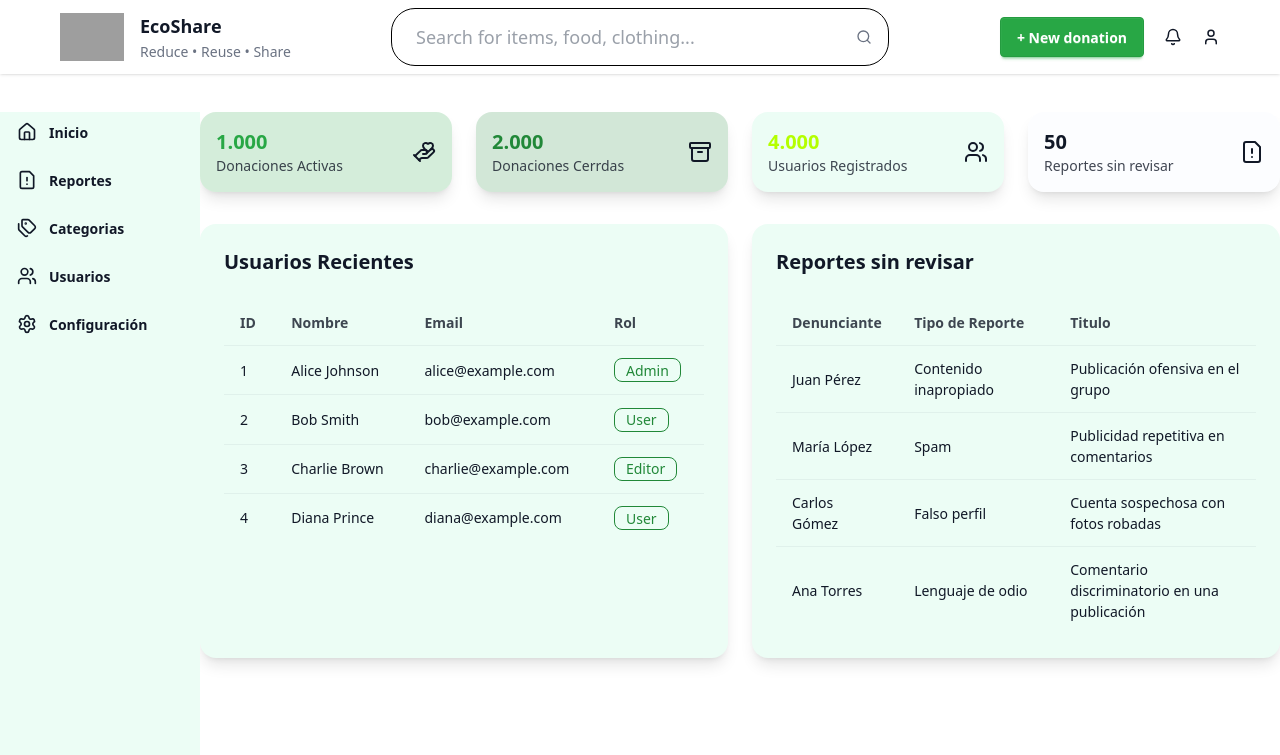
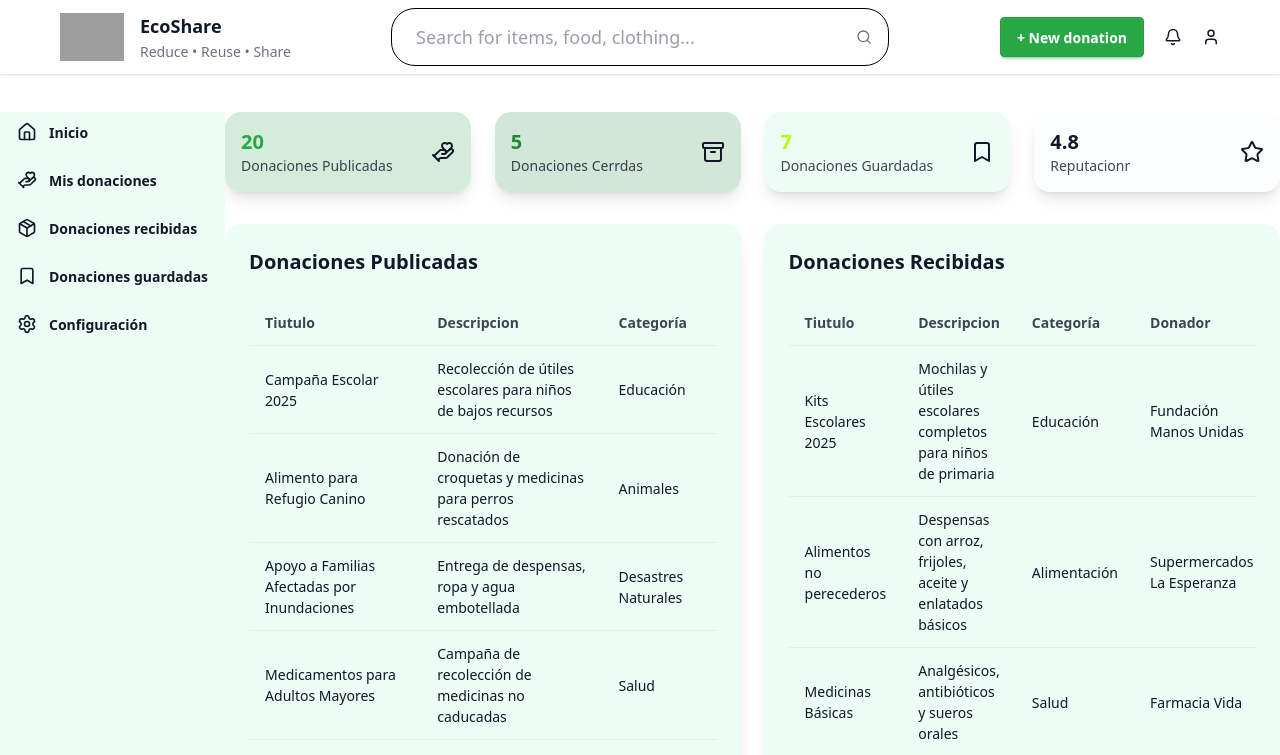
Before and after one commit to rfiguerac/ecoshare, a React (Vite) app: page /dashboard in a window 1280 px wide. Shown: the top 755 px of the page. Built offline with nearby package versions, Linux system fonts and the light colour scheme; grey boxes are pictures that could not be loaded.

Commit message:
añadido rendericación condicional al dashbord segun el rol

```diff
--- /dev/null
+++ b/src/components/Dashboard/DonationRecibed.tsx
@@ -0,0 +1,71 @@
+export const DonationRecibed = () => {
+
+    const tableData = [
+  {
+    id: 1,
+    title: "Kits Escolares 2025",
+    descripcion: "Mochilas y útiles escolares completos para niños de primaria",
+    category: "Educación",
+    donor: "Fundación Manos Unidas"
+  },
+  {
+    id: 2,
+    title: "Alimentos no perecederos",
+    descripcion: "Despensas con arroz, frijoles, aceite y enlatados básicos",
+    category: "Alimentación",
+    donor: "Supermercados La Esperanza"
+  },
+  {
+    id: 3,
+    title: "Medicinas Básicas",
+    descripcion: "Analgésicos, antibióticos y sueros orales",
+    category: "Salud",
+    donor: "Farmacia Vida"
+  },
+  {
+    id: 4,
+    title: "Ropa de Invierno",
+    descripcion: "Chamarras, guantes y bufandas en buen estado",
+    category: "Ropa",
+    donor: "Colegio San José"
+  },
+  {
+    id: 5,
+    title: "Croquetas y Accesorios",
+    descripcion: "Alimento, camas y correas para perros rescatados",
+    category: "Animales",
+    donor: "Asociación Patitas Felices"
+  }
+];
+
+
+    return (
+        <div className="card w-full shadow-lg rounded-2xl bg-base-200">
+            <div className="card-body p-6">
+                <h2 className="card-title text-xl font-bold mb-4">Donaciones Recibidas</h2>
+                <div className="overflow-x-auto">
+                    <table className="table w-full">
+                        <thead>
+                            <tr>
+                                <th className="font-semibold text-base-content/80">Tiutulo</th>
+                                <th className="font-semibold text-base-content/80">Descripcion</th>
+                                <th className="font-semibold text-base-content/80">Categoría</th>
+                                <th className="font-semibold text-base-content/80">Donador</th>
+                            </tr>
+                        </thead>
+                        <tbody>
+                            {tableData.map((donation) => (
+                                <tr key={donation.id}>
+                                    <td>{donation.title}</td>
+                                    <td>{donation.descripcion}</td>
+                                    <td>{donation.category}</td>
+                                    <td>{donation.donor}</td>
+                                </tr>
+                            ))}
+                        </tbody>
+                    </table>
+                </div>
+            </div>
+        </div>
+    )
+}
--- /dev/null
+++ b/src/components/Dashboard/DonationsDone.tsx
@@ -0,0 +1,58 @@
+export const DonationDone = () => {
+
+    const tableData = [
+  {
+    reporter: "Campaña Escolar 2025",
+    type: "Recolección de útiles escolares para niños de bajos recursos",
+    title: "Educación"
+  },
+  {
+    reporter: "Alimento para Refugio Canino",
+    type: "Donación de croquetas y medicinas para perros rescatados",
+    title: "Animales"
+  },
+  {
+    reporter: "Apoyo a Familias Afectadas por Inundaciones",
+    type: "Entrega de despensas, ropa y agua embotellada",
+    title: "Desastres Naturales"
+  },
+  {
+    reporter: "Medicamentos para Adultos Mayores",
+    type: "Campaña de recolección de medicinas no caducadas",
+    title: "Salud"
+  },
+  {
+    reporter: "Juguetes para Sonrisas",
+    type: "Donación de juguetes nuevos y usados en buen estado",
+    title: "Niños"
+  }
+];
+
+    return(
+         <div className="card w-full shadow-lg rounded-2xl bg-base-200">
+            <div className="card-body p-6">
+                <h2 className="card-title text-xl font-bold mb-4">Donaciones Publicadas</h2>
+                <div className="overflow-x-auto">
+                    <table className="table w-full">
+                        <thead>
+                            <tr>
+                                <th className="font-semibold text-base-content/80">Tiutulo</th>
+                                <th className="font-semibold text-base-content/80">Descripcion</th>
+                                <th className="font-semibold text-base-content/80">Categoría</th>
+                            </tr>
+                        </thead>
+                        <tbody>
+                            {tableData.map((donation) => (
+                                <tr key={donation.reporter}>
+                                    <td>{donation.reporter}</td>
+                                    <td>{donation.type}</td>
+                                    <td>{donation.title}</td>
+                                </tr>
+                            ))}
+                        </tbody>
+                    </table>
+                </div>
+            </div>
+        </div>
+    )
+}
--- a/src/layouts/DashboardLayout.tsx
+++ b/src/layouts/DashboardLayout.tsx
@@ -1,6 +1,6 @@
-import { Home, Users, Settings, FileWarning, Tags } from "lucide-react";
+import { Home, Users, Settings, FileWarning, Tags, Bookmark, HandHeart, Package } from "lucide-react";
 
-export const DashboardLayout = ({ children }: { children: React.ReactNode }) => {
+export const DashboardLayout = ({ children, isAdmin }: { children: React.ReactNode, isAdmin: boolean }) => {
 
     return (
         <div className="drawer lg:drawer-open">
@@ -23,6 +23,8 @@ export const DashboardLayout = ({ children }: { children: React.ReactNode }) =>
                             Inicio
                         </a>
                     </li>
+                    {isAdmin ?
+                        (<>
                             <li>
                                 <a href="#" className="btn btn-ghost flex items-center justify-start w-full gap-3">
                                     <FileWarning size={20} />
@@ -41,6 +43,31 @@ export const DashboardLayout = ({ children }: { children: React.ReactNode }) =>
                                     Usuarios
                                 </a>
                             </li>
+                        </>
+                        )
+                        :
+                        (
+                            <>
+                                <li>
+                                    <a href="#" className="btn btn-ghost flex items-center justify-start w-full gap-3">
+                                        <HandHeart size={20} />
+                                        Mis donaciones
+                                    </a>
+                                </li>
+                                <li>
+                                    <a href="#" className="btn btn-ghost flex items-center justify-start w-full gap-3">
+                                        <Package size={20} />
+                                        Donaciones recibidas
+                                    </a>
+                                </li>
+                                <li>
+                                    <a href="#" className="btn btn-ghost flex items-center justify-start w-full gap-3">
+                                        <Bookmark size={20} />
+                                        Donaciones guardadas
+                                    </a>
+                                </li>
+                            </>
+                        )}
                     <li>
                         <a href="#" className="btn btn-ghost flex items-center justify-start w-full gap-3">
                             <Settings size={20} />
--- a/src/pages/DashboardPage.tsx
+++ b/src/pages/DashboardPage.tsx
@@ -2,23 +2,56 @@ import { ReportsTable } from "../components/Dashboard/ReportsTable";
 import { Stats } from "../components/Dashboard/Stats";
 import { UsersTable } from "../components/Dashboard/UserTable";
 import { DashboardLayout } from "../layouts/DashboardLayout";
-import { Users, HandHeart, Archive, FileWarning } from "lucide-react";
+import { DonationDone } from "../components/Dashboard/DonationsDone";
+import { DonationRecibed } from "../components/Dashboard/DonationRecibed";
+import { Users, HandHeart, Archive, FileWarning, Star, Bookmark } from "lucide-react";
 export const Dashboard = () => {
+    const isAdmin = false
+
     return (
-        <DashboardLayout>
+        <DashboardLayout isAdmin={isAdmin}>
             <div className="flex w-full max-w-7xl">
                 <div className="flex-1">
 
                     <div className="grid grid-cols-1 md:grid-cols-2 lg:grid-cols-4 gap-6 mb-8">
-                        <Stats title="Donaciones Activas" value="1.000" icon={<HandHeart />} color="bg-primary/20 text-primary" />
-                        <Stats title="Donaciones Cerrdas" value="2.000" icon={<Archive />} color="bg-secondary/20 text-secondary" />
-                        <Stats title="Usuarios Registrados" value="4.000" icon={<Users />} color="bg-accent/20 text-accent" />
-                        <Stats title="Reportes sin revisar" value="50" icon={<FileWarning />} color="bg-info/20 text-base" />
+                        {isAdmin ?
+                            (
+                                <>
+                                    <Stats title="Donaciones Activas" value="1.000" icon={<HandHeart />} color="bg-primary/20 text-primary" />
+                                    <Stats title="Donaciones Cerrdas" value="2.000" icon={<Archive />} color="bg-secondary/20 text-secondary" />
+                                    <Stats title="Usuarios Registrados" value="4.000" icon={<Users />} color="bg-accent/20 text-accent" />
+                                    <Stats title="Reportes sin revisar" value="50" icon={<FileWarning />} color="bg-info/20 text-base" />
+                                </>
+                            )
+                            :
+                            (
+                                <>
+                                    <Stats title="Donaciones Publicadas" value="20" icon={<HandHeart />} color="bg-primary/20 text-primary" />
+                                    <Stats title="Donaciones Cerrdas" value="5" icon={<Archive />} color="bg-secondary/20 text-secondary" />
+                                    <Stats title="Donaciones Guardadas" value="7" icon={<Bookmark />} color="bg-accent/20 text-accent" />
+                                    <Stats title="Reputacionr" value="4.8" icon={<Star />} color="bg-info/20 text-base" />
+                                </>
+                            )
+                        }
                     </div>
 
                     <div className="grid grid-cols-1 lg:grid-cols-2 gap-6">
-                        <UsersTable />
-                        <ReportsTable/>
+                        {isAdmin ?
+                            (
+                                <>
+                                    <UsersTable />
+                                    <ReportsTable />
+                                </>
+                            )
+                            :
+                            (
+                                <>
+                                <DonationDone/>
+                                <DonationRecibed/>
+                                </>
+                            )
+
+                        }
                     </div>
                 </div>
             </div>
```
Lines whose indentation alone changed are shown as unchanged.
